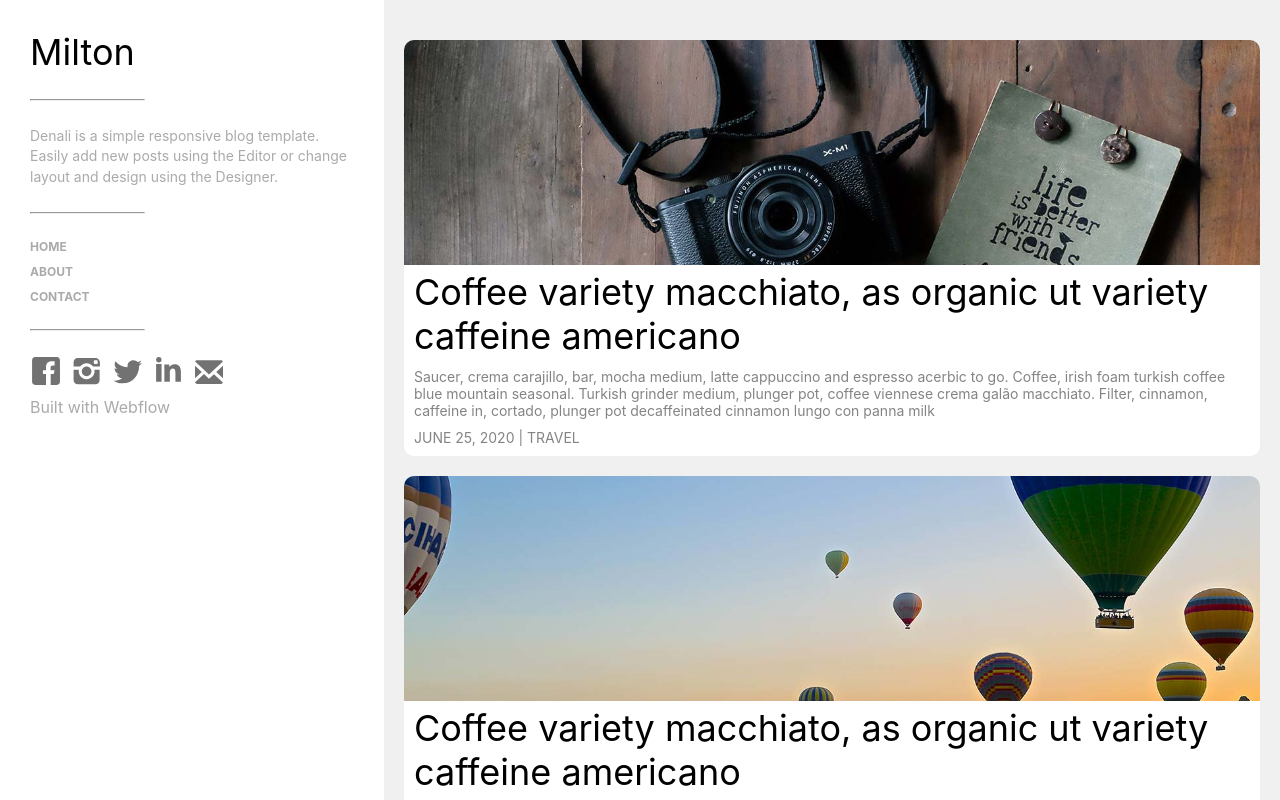
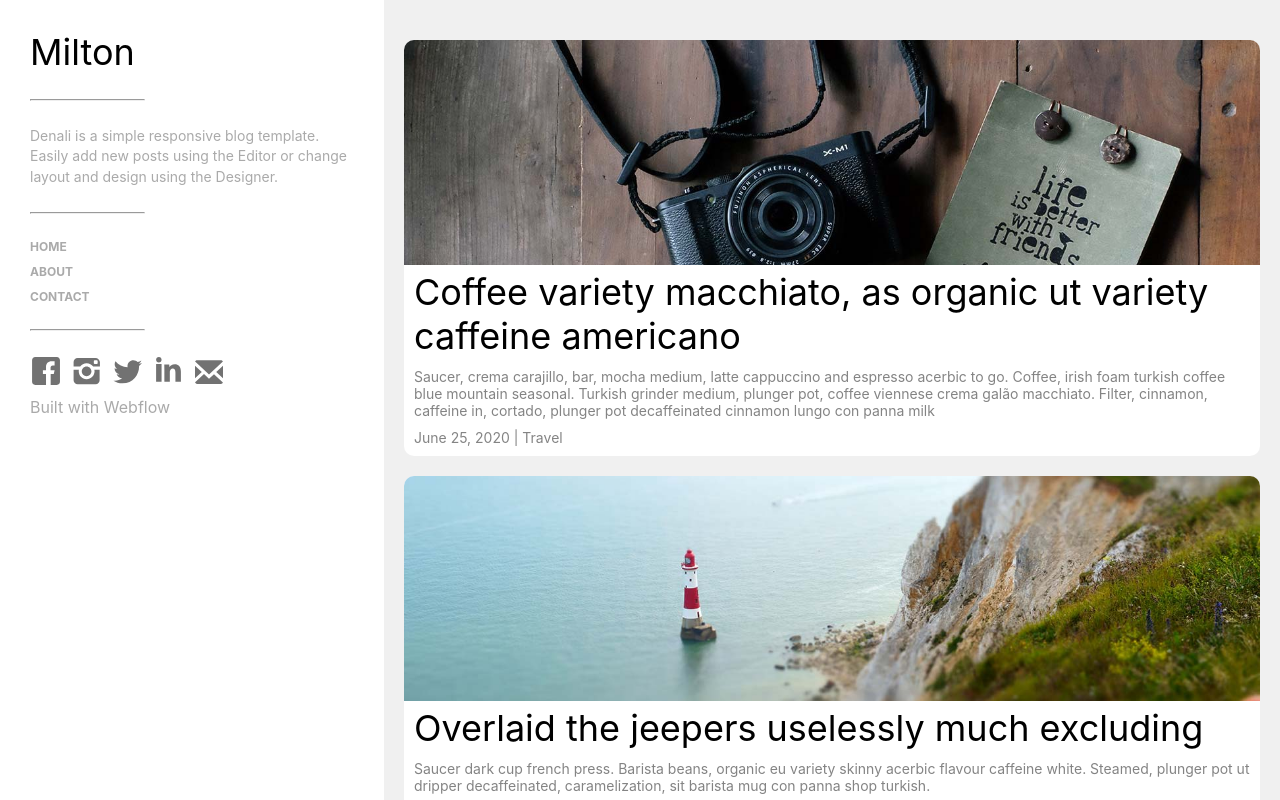
Before and after one commit to MykolaJakowlew/4CS-13, a React (Create React App) app: page / in a window 1280 px wide. Built offline with nearby package versions, Linux system fonts and the light colour scheme.

Commit message:
save progress

```diff
--- a/src/components/content/index.js
+++ b/src/components/content/index.js
@@ -1,24 +1,40 @@
 import React from "react";
 import './style.css';
-import imageA from './imgs/5e4b1a8c95e491e2e6265a89_photo-1441512673622-3eaa1c39ba28.jpg';
-import imageB from './imgs/5e4b1a8c95e4916f85265a88_photo-1433854304641-67729357fe18.jpg';
+import image1 from './imgs/5e4b1a8c95e491e2e6265a89_photo-1441512673622-3eaa1c39ba28.jpg';
+import image2 from './imgs/5e4b1a8c95e491b7e5265a8a_3f4eb74a.jpg';
+import image3 from './imgs/5e4b1a8c95e4916f85265a88_photo-1433854304641-67729357fe18.jpg';
+import image4 from './imgs/5e4b1a8c95e4911851265a87_photo-1443466612971-98a16c828136.jpg';
 import Card from './card';
 
 function Content () {
  const cards = [
   {
-   image: imageA,
+   image: image1,
    title: 'Coffee variety macchiato, as organic ut variety caffeine americano',
    description: 'Saucer, crema carajillo, bar, mocha medium, latte cappuccino and espresso acerbic to go. Coffee, irish foam turkish coffee blue mountain seasonal. Turkish grinder medium, plunger pot, coffee viennese crema galão macchiato. Filter, cinnamon, caffeine in, cortado, plunger pot decaffeinated cinnamon lungo con panna milk',
-   createdAt: 'JUNE 25, 2020',
-   tag: 'TRAVEL'
+   date: 'June 25, 2020',
+   tag: 'Travel',
   },
   {
-   image: imageB,
-   title: 'Coffee variety macchiato, as organic ut variety caffeine americano',
-   description: 'Saucer, crema carajillo, bar, mocha medium, latte cappuccino and espresso acerbic to go. Coffee, irish foam turkish coffee blue mountain seasonal. Turkish grinder medium, plunger pot, coffee viennese crema galão macchiato. Filter, cinnamon, caffeine in, cortado, plunger pot decaffeinated cinnamon lungo con panna milk',
-   createdAt: 'JUNE 25, 2020',
-   tag: 'TRAVEL'
+   image: image2,
+   title: 'Overlaid the jeepers uselessly much excluding',
+   description: 'Saucer dark cup french press. Barista beans, organic eu variety skinny acerbic flavour caffeine white. Steamed, plunger pot ut dripper decaffeinated, caramelization, sit barista mug con panna shop turkish.',
+   date: 'June 25, 2020',
+   tag: 'Tech',
+  },
+  {
+   image: image3,
+   title: 'Wherever far wow thus a squirrel raccoon jeez jaguar this from along',
+   description: 'Cup, caramelization viennese, cultivar macchiato flavour percolator ristretto frappuccino. Lungo extra macchiato cream chicory turkish caramelization.',
+   date: 'June 25, 2020',
+   tag: 'Art',
+  },
+  {
+   image: image4,
+   title: 'According a funnily until pre-set or arrogant well cheerful',
+   description: 'Single shot cultivar beans as chicory caffeine. Medium brewed, milk extra that froth pumpkin spice mocha. Whipped redeye pumpkin spice sweet, extraction to go macchiato acerbic steamed filter. Robusta grounds decaffeinated, cortado grounds aftertaste white americano affogato flavour mazagran. Aged eu, extraction, cup seasonal frappuccino in seasonal saucer wings.',
+   date: 'June 25, 2020',
+   tag: 'Music',
   }
  ];
  return (
@@ -30,7 +46,7 @@ function Content () {
       description={el.description}
       title={el.title}
       tag={el.tag}
-      date={el.createdAt}
+      date={el.date}
      />);
     })
    }
```
Also changed, not shown: src/components/content/imgs/5e4b1a8c95e4911851265a87_photo-1443466612971-98a16c828136.jpg (added), src/components/content/imgs/5e4b1a8c95e491b7e5265a8a_3f4eb74a.jpg (added).
